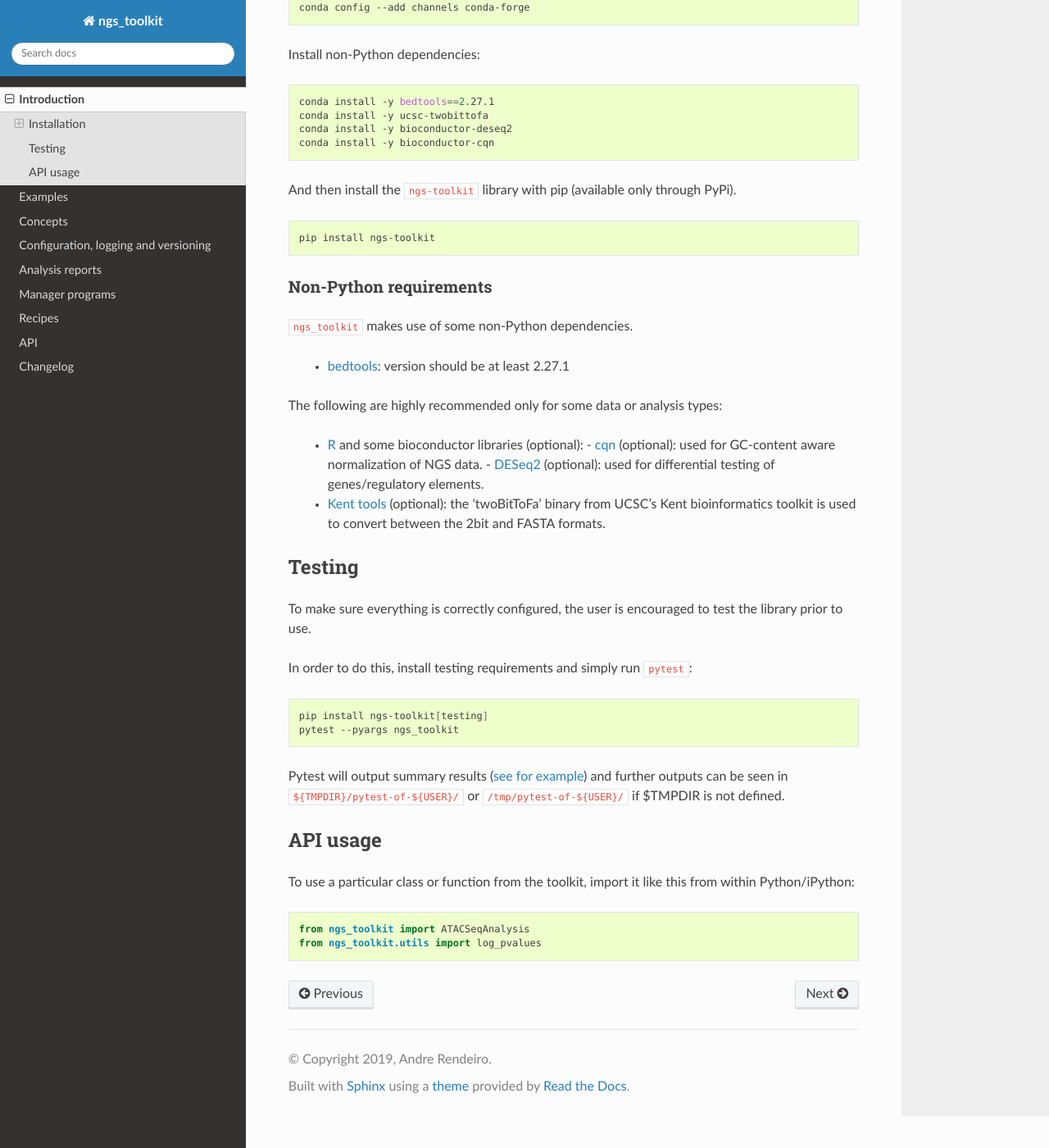
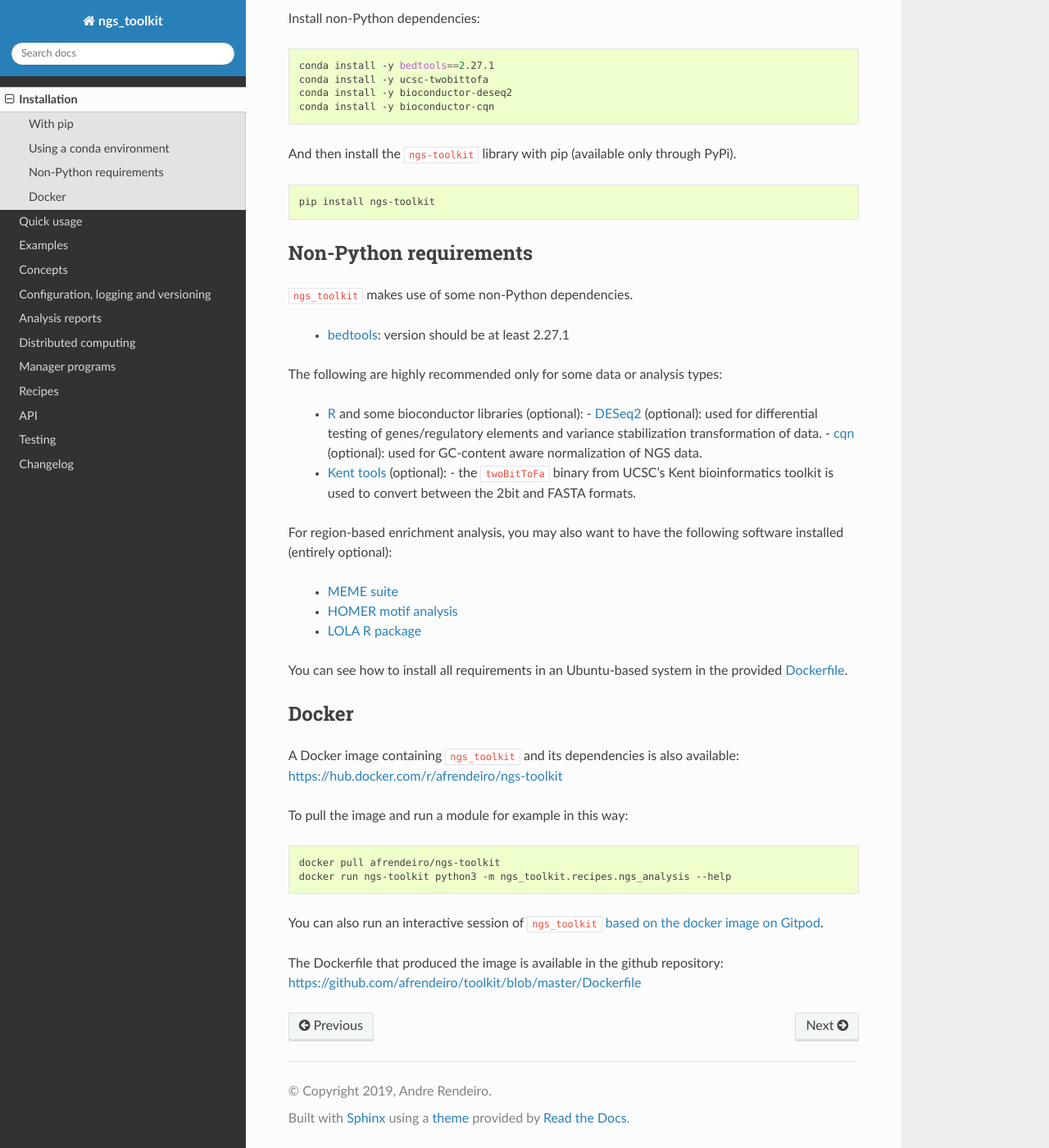
Before and after one commit to afrendeiro/toolkit, a Sphinx documentation site: the page built from docs/source/install.rst, in a window 1280 px wide and 1400 px high, scrolled down 881 px. Shown: the whole window at 82% size. Built offline with Sphinx 7.4.7 and the Read the Docs theme 2.0.0, drawn with Linux system fonts in a browser that asks for light colours; some of the changed text lies outside the part shown.

Commit message:
Update docs for more detail and making use of generated data

```diff
--- a/docs/source/intro.rst
+++ b/docs/source/install.rst
@@ -1,11 +1,8 @@
-Introduction
+Installation
 ^^^^^^^^^^^^^^^^^^^^^^^^^^^^^
 
-Installation
+With pip
 =============================
-
-With pip
------------------------------
 
 ``ngs_toolkit`` is available for Python 3 only. Is is tested in Python 3.6 and 3.7.
 
@@ -28,7 +25,7 @@ To install the latest development version:
 
 
 Using a conda environment
------------------------------
+=============================
 
 Get the `latest Python 3 installation of miniconda from the conda website <https://docs.conda.io/en/latest/miniconda.html>`_ and follow the instructions for installation and activation of the environment.
 
@@ -56,8 +53,8 @@ And then install the ``ngs-toolkit`` library with pip (available only through Py
 	pip install ngs-toolkit
 
 
-**Non-Python requirements**
------------------------------
+Non-Python requirements
+=============================
 
 
 ``ngs_toolkit`` makes use of some non-Python dependencies.
@@ -67,33 +64,32 @@ And then install the ``ngs-toolkit`` library with pip (available only through Py
 The following are highly recommended only for some data or analysis types:
 
  - `R <https://www.r-project.org/>`_ and some bioconductor libraries (optional):
+   - `DESeq2 <https://bioconductor.org/packages/release/bioc/html/DESeq2.html>`_ (optional): used for differential testing of genes/regulatory elements and variance stabilization transformation of data.
    - `cqn <https://bioconductor.org/packages/release/bioc/html/cqn.html>`_ (optional): used for GC-content aware normalization of NGS data.
-   - `DESeq2 <https://bioconductor.org/packages/release/bioc/html/DESeq2.html>`_ (optional): used for differential testing of genes/regulatory elements.
- - `Kent tools <https://github.com/ENCODE-DCC/kentUtils>`_ (optional): the 'twoBitToFa' binary from UCSC's Kent bioinformatics toolkit is used to convert between the 2bit and FASTA formats.
+ - `Kent tools <https://github.com/ENCODE-DCC/kentUtils>`_ (optional):
+   - the ``twoBitToFa`` binary from UCSC's Kent bioinformatics toolkit is used to convert between the 2bit and FASTA formats.
+
+For region-based enrichment analysis, you may also want to have the following software installed (entirely optional):
+
+ - `MEME suite <http://meme-suite.org/>`_
+ - `HOMER motif analysis <http://homer.ucsd.edu/homer/motif/>`_
+ - `LOLA R package <http://code.databio.org/LOLA/>`_
+
+You can see how to install all requirements in an Ubuntu-based system in the provided `Dockerfile <https://github.com/afrendeiro/toolkit/blob/master/Dockerfile>`_.
 
 
-Testing
+Docker
 =============================
 
-To make sure everything is correctly configured, the user is encouraged to test the library prior to use.
+A Docker image containing ``ngs_toolkit`` and its dependencies is also available: https://hub.docker.com/r/afrendeiro/ngs-toolkit
 
-In order to do this, install testing requirements and simply run ``pytest``:
+To pull the image and run a module for example in this way:
 
 .. code-block:: bash
 
-   pip install ngs-toolkit[testing]
-   pytest --pyargs ngs_toolkit
+   docker pull afrendeiro/ngs-toolkit
+   docker run ngs-toolkit python3 -m ngs_toolkit.recipes.ngs_analysis --help
 
+You can also run an interactive session of ``ngs_toolkit`` `based on the docker image on Gitpod <https://gitpod.io/#https://github.com/afrendeiro/toolkit>`_.
 
-Pytest will output summary results (`see for example <https://travis-ci.org/afrendeiro/toolkit/jobs/580167563>`_) and further outputs can be seen in ``${TMPDIR}/pytest-of-${USER}/`` or ``/tmp/pytest-of-${USER}/`` if $TMPDIR is not defined.
-
-
-API usage
-=============================
-
-To use a particular class or function from the toolkit, import it like this from within Python/iPython:
-
-.. code-block:: python
-
-   from ngs_toolkit import ATACSeqAnalysis
-   from ngs_toolkit.utils import log_pvalues
+The Dockerfile that produced the image is available in the github repository: https://github.com/afrendeiro/toolkit/blob/master/Dockerfile
--- a/docs/source/log_config.rst
+++ b/docs/source/log_config.rst
@@ -7,7 +7,7 @@ Configuration, logging and versioning
 Configuration
 =============================
 
-`ngs_toolkit` uses a YAML configuration file.
+``ngs_toolkit`` uses a YAML configuration file.
 
 While entirely optional, this allows the user to specify preferences, patterns and allows usage across different computing environments.
 
@@ -72,7 +72,7 @@ However, the configuration file does not need to include all fields. Below is a
 Logging
 =============================
 
-`ngs_toolkit` will log its operations and errors using the Python standard logging library.
+``ngs_toolkit`` will log its operations and errors using the Python standard logging library.
 
 This will happen by default to standard output (sys.stdout) but also to a file in ``$HOME/.ngs_toolkit.log.txt``.
 
@@ -84,7 +84,7 @@ The location of the log file and the level of events to be reported can be custo
 Versioning
 =============================
 
-`ngs_toolkit` will by default timestamp every output it produces (CSV and figure files).
+``ngs_toolkit`` will by default timestamp every output it produces (CSV and figure files).
 
 This behaviour can be controlled independently for tables and figures by setting the respective values of the configuration file:
 
```
Also changed, not shown: docs/source/api.rst (+10 -5 lines), docs/source/distributed.rst (added, +98 -0 lines), docs/source/index.rst (+5 -2 lines), docs/source/test.rst (added, +14 -0 lines), docs/source/usage.rst (added, +47 -0 lines).
